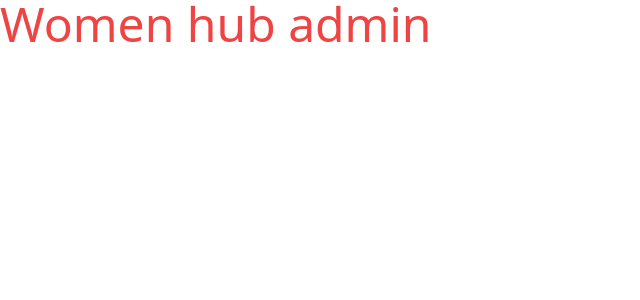
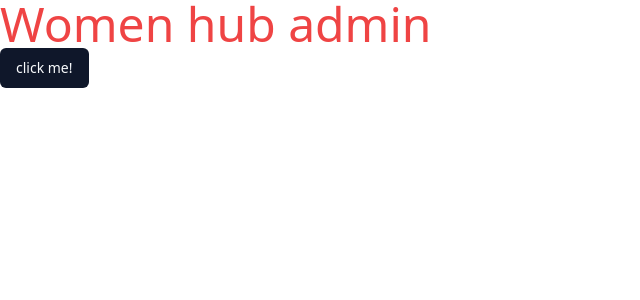
Before and after one commit to VKM-Repos/women-hub-admin, a React (Vite) app: page / in a window 1280 px wide. Shown: the top 300 px of the page, without its empty margins (0-640 px from the left). Built offline with nearby package versions, Linux system fonts and the light colour scheme.

Commit message:
installed shadcn and configured absolute path

```diff
--- a/package.json
+++ b/package.json
@@ -39,6 +39,7 @@
     "postcss": "^8.4.38",
     "tailwindcss": "^3.4.3",
     "typescript": "^5.2.2",
-    "vite": "^5.2.0"
+    "vite": "^5.2.0",
+    "vite-tsconfig-paths": "^4.3.2"
   }
 }
--- a/src/App.tsx
+++ b/src/App.tsx
@@ -1,7 +1,13 @@
+import { Button } from "./components/ui/button";
+
+
 function App() {
   return (
     <>
       <h1 className="text-red-500 text-5xl">Women hub admin</h1>
+      <Button>
+        click me!
+      </Button>
     </>
   );
 }
--- /dev/null
+++ b/src/components/ui/button.tsx
@@ -0,0 +1,56 @@
+import * as React from "react"
+import { Slot } from "@radix-ui/react-slot"
+import { cva, type VariantProps } from "class-variance-authority"
+import { cn } from "src/lib/utils"
+
+
+const buttonVariants = cva(
+  "inline-flex items-center justify-center whitespace-nowrap rounded-md text-sm font-medium ring-offset-background transition-colors focus-visible:outline-none focus-visible:ring-2 focus-visible:ring-ring focus-visible:ring-offset-2 disabled:pointer-events-none disabled:opacity-50",
+  {
+    variants: {
+      variant: {
+        default: "bg-primary text-primary-foreground hover:bg-primary/90",
+        destructive:
+          "bg-destructive text-destructive-foreground hover:bg-destructive/90",
+        outline:
+          "border border-input bg-background hover:bg-accent hover:text-accent-foreground",
+        secondary:
+          "bg-secondary text-secondary-foreground hover:bg-secondary/80",
+        ghost: "hover:bg-accent hover:text-accent-foreground",
+        link: "text-primary underline-offset-4 hover:underline",
+      },
+      size: {
+        default: "h-10 px-4 py-2",
+        sm: "h-9 rounded-md px-3",
+        lg: "h-11 rounded-md px-8",
+        icon: "h-10 w-10",
+      },
+    },
+    defaultVariants: {
+      variant: "default",
+      size: "default",
+    },
+  }
+)
+
+export interface ButtonProps
+  extends React.ButtonHTMLAttributes<HTMLButtonElement>,
+    VariantProps<typeof buttonVariants> {
+  asChild?: boolean
+}
+
+const Button = React.forwardRef<HTMLButtonElement, ButtonProps>(
+  ({ className, variant, size, asChild = false, ...props }, ref) => {
+    const Comp = asChild ? Slot : "button"
+    return (
+      <Comp
+        className={cn(buttonVariants({ variant, size, className }))}
+        ref={ref}
+        {...props}
+      />
+    )
+  }
+)
+Button.displayName = "Button"
+
+export { Button, buttonVariants }
--- a/vite.config.ts
+++ b/vite.config.ts
@@ -1,13 +1,14 @@
-import path from "path";
-import { defineConfig } from "vite";
-import react from "@vitejs/plugin-react";
+import path from 'path';
+import { defineConfig } from 'vite';
+import react from '@vitejs/plugin-react';
+import viteTsconfigPaths from 'vite-tsconfig-paths';
 
 // https://vitejs.dev/config/
 export default defineConfig({
-  plugins: [react()],
+  plugins: [react(), viteTsconfigPaths()],
   resolve: {
     alias: {
-      "@": path.resolve(__dirname, "./src"),
+      '@': path.resolve(__dirname, './src'),
     },
   },
 });
```
Also changed, not shown: tsconfig.json (+5 -5 lines), components.json, src/lib/utils.ts (renamed from @/lib/utils.ts), 1 other file (tests, documents, lock files or other folders).
